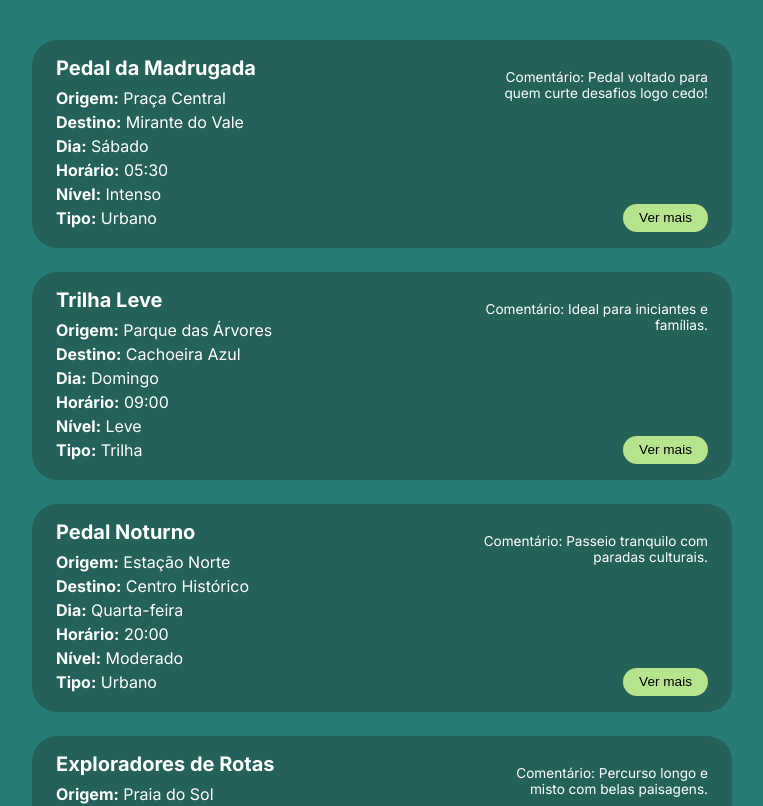
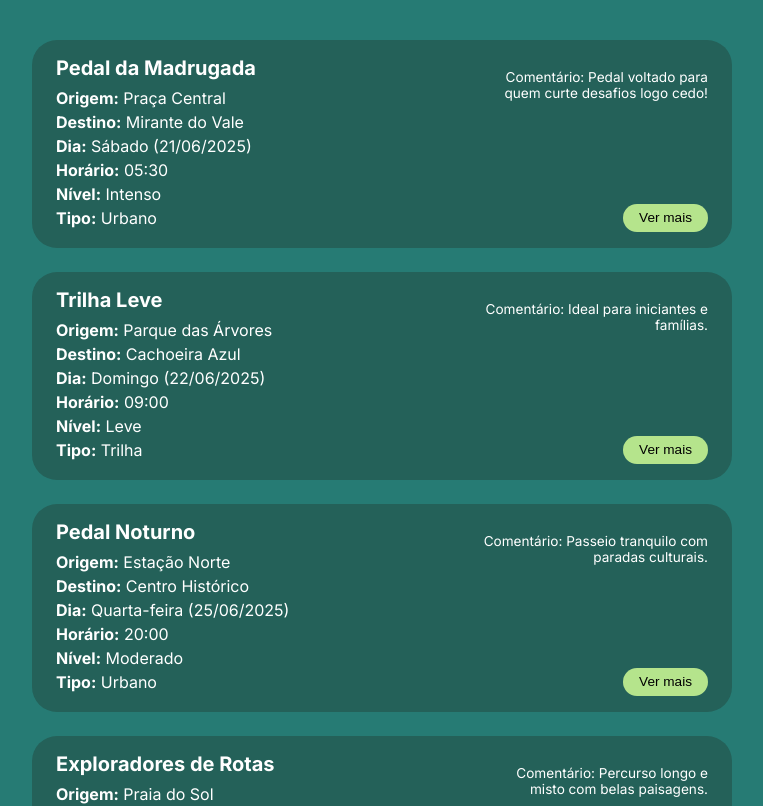
Before and after one commit to FIAP-SE/BikeSense, a React (Create React App) app: page /CriarGrupo in a window 1280 px wide. Shown: the part 500-1306 px from the top of the page, without its empty margins (258-1021 px from the left). Built offline with nearby package versions, Linux system fonts and the light colour scheme.

Commit message:
integração dos valores entre as páginas CriarGrupo, CriarNovoGrupo e GrupoDetalhes e alteração da imagem usada nas 3 páginas

```diff
--- a/src/pages/CriarGrupo/CriarGrupo.tsx
+++ b/src/pages/CriarGrupo/CriarGrupo.tsx
@@ -10,73 +10,63 @@ const CriarGrupo: React.FC = () => {
   const novoGrupo = location.state;
 
   const obterDiaSemana = (data: string) => {
-    const dias = [
-      "Domingo",
-      "Segunda-feira",
-      "Terça-feira",
-      "Quarta-feira",
-      "Quinta-feira",
-      "Sexta-feira",
-      "Sábado"
-    ];
+    const dias = ["Domingo", "Segunda-feira", "Terça-feira", "Quarta-feira", "Quinta-feira", "Sexta-feira", "Sábado"];
     const date = new Date(data);
-    return dias[date.getDay()] || "Data inválida";
+    return dias[date.getDay()];
+  };
+
+  const formatarData = (data: string) => {
+    const [ano, mes, dia] = data.split("-");
+    return `${dia}/${mes}/${ano}`;
   };
 
   const grupos = [
     {
-      nome: "Pedal da Madrugada",
+      nomeGrupo: "Pedal da Madrugada",
       origem: "Praça Central",
       destino: "Mirante do Vale",
-      dia: "Sábado",
+      data: "2025-06-21",
       horario: "05:30",
       nivel: "Intenso",
       tipo: "Urbano",
-      comentario: "Pedal voltado para quem curte desafios logo cedo!"
+      comentarios: "Pedal voltado para quem curte desafios logo cedo!"
     },
     {
-      nome: "Trilha Leve",
+      nomeGrupo: "Trilha Leve",
       origem: "Parque das Árvores",
       destino: "Cachoeira Azul",
-      dia: "Domingo",
+      data: "2025-06-22",
       horario: "09:00",
       nivel: "Leve",
       tipo: "Trilha",
-      comentario: "Ideal para iniciantes e famílias."
+      comentarios: "Ideal para iniciantes e famílias."
     },
     {
-      nome: "Pedal Noturno",
+      nomeGrupo: "Pedal Noturno",
       origem: "Estação Norte",
       destino: "Centro Histórico",
-      dia: "Quarta-feira",
+      data: "2025-06-25",
       horario: "20:00",
       nivel: "Moderado",
       tipo: "Urbano",
-      comentario: "Passeio tranquilo com paradas culturais."
+      comentarios: "Passeio tranquilo com paradas culturais."
     },
     {
-      nome: "Exploradores de Rotas",
+      nomeGrupo: "Exploradores de Rotas",
       origem: "Praia do Sol",
       destino: "Fazenda Rio Verde",
-      dia: "Sexta-feira",
+      data: "2025-06-28",
       horario: "07:00",
       nivel: "Avançado",
       tipo: "Misto",
-      comentario: "Percurso longo e misto com belas paisagens."
+      comentarios: "Percurso longo e misto com belas paisagens."
     }
   ];
 
   const listaGrupos = novoGrupo
     ? [
         {
-          nome: novoGrupo.nomeGrupo,
-          origem: novoGrupo.origem,
-          destino: novoGrupo.destino,
-          dia: obterDiaSemana(novoGrupo.data),
-          horario: novoGrupo.horario,
-          nivel: novoGrupo.nivel,
-          tipo: novoGrupo.tipo,
-          comentario: novoGrupo.comentarios || "Sem comentários adicionais."
+          ...novoGrupo
         },
         ...grupos
       ]
@@ -104,6 +94,7 @@ const CriarGrupo: React.FC = () => {
           crie seu próprio grupo.
         </h2>
 
+
         <Link to="/CriarNovoGrupo">
           <button className="botao-criar">CRIAR GRUPO</button>
         </Link>
@@ -113,16 +104,16 @@ const CriarGrupo: React.FC = () => {
         {listaGrupos.map((grupo, index) => (
           <div className="grupo-card" key={index}>
             <div className="grupo-info">
-              <strong>{grupo.nome}</strong>
+              <strong>{grupo.nomeGrupo}</strong>
               <p><strong>Origem:</strong> {grupo.origem}</p>
               <p><strong>Destino:</strong> {grupo.destino}</p>
-              <p><strong>Dia:</strong> {grupo.dia}</p>
+              <p><strong>Dia:</strong> {obterDiaSemana(grupo.data)} ({formatarData(grupo.data)})</p>
               <p><strong>Horário:</strong> {grupo.horario}</p>
               <p><strong>Nível:</strong> {grupo.nivel}</p>
               <p><strong>Tipo:</strong> {grupo.tipo}</p>
             </div>
             <div className="grupo-extra">
-              <p className="comentario">Comentário: {grupo.comentario}</p>
+              <p className="comentario">Comentário: {grupo.comentarios}</p>
               <button className="ver-mais" onClick={() => handleVerMais(grupo)}>Ver mais</button>
             </div>
           </div>
--- a/src/pages/GrupoDetalhes/GrupoDetalhes.tsx
+++ b/src/pages/GrupoDetalhes/GrupoDetalhes.tsx
@@ -2,7 +2,7 @@ import React from "react";
 import "./style.css";
 import { useLocation, useNavigate } from "react-router-dom";
 import ProjectHeader from "../../components/ProjectHeader";
-import bikeSenseLogo from "../../img/bike_sense.png";
+import bikeSenseLogo from "../../img/logo_bike_sense.png";
 import banner from "../../img/fundo_banner.png";
 
 const GrupoDetalhes: React.FC = () => {
@@ -15,15 +15,28 @@ const GrupoDetalhes: React.FC = () => {
     return null;
   }
 
+  const formatarDataCompleta = (dataISO: string) => {
+    const diasSemana = [
+      "Domingo", "Segunda-feira", "Terça-feira", "Quarta-feira",
+      "Quinta-feira", "Sexta-feira", "Sábado"
+    ];
+
+    const [ano, mes, dia] = dataISO.split("-");
+    const data = new Date(`${ano}-${mes}-${dia}`);
+    const diaSemana = diasSemana[data.getDay()];
+    const dataFormatada = `${dia}/${mes}/${ano}`;
+
+    return `${diaSemana} (${dataFormatada})`;
+  };
+
   return (
     <div className="grupo-detalhes-container">
       <ProjectHeader />
       <img src={bikeSenseLogo} alt="Bike Sense Logo" className="logo-detalhes" />
+
       <span className="voltar-link" onClick={() => navigate(-1)}>
-  &lt; voltar
-</span>
-
-
+        &lt; voltar
+      </span>
 
       <div className="grupo-card-detalhes">
         <div className="grupo-banner-wrapper">
@@ -33,7 +46,7 @@ const GrupoDetalhes: React.FC = () => {
         <div className="grupo-conteudo">
           <div className="grupo-info-detalhes">
             <strong>{grupo.nomeGrupo}</strong>
-            <p><strong className="grupo-info">Dia:</strong> {grupo.data}</p>
+            <p><strong className="grupo-info">Dia:</strong> {formatarDataCompleta(grupo.data)}</p>
             <p><strong className="grupo-info">Horário:</strong> {grupo.horario}</p>
             <p><strong className="grupo-info">Origem:</strong> {grupo.origem}</p>
             <p><strong className="grupo-info">Destino:</strong> {grupo.destino}</p>
@@ -54,9 +67,8 @@ const GrupoDetalhes: React.FC = () => {
         </div>
 
         <button className="botao-participar" onClick={() => navigate("/Participar")}>
-  PARTICIPAR
-</button>
-
+          PARTICIPAR
+        </button>
       </div>
     </div>
   );
--- a/src/pages/GrupoDetalhes/style.css
+++ b/src/pages/GrupoDetalhes/style.css
@@ -2,16 +2,16 @@
 
 .grupo-detalhes-container {
   background-color: #267b74;
-  min-height: 100vh;
   color: #000;
   font-family: 'Inter', sans-serif;
   padding: 2rem;
   text-align: center;
-  overflow: hidden;
+  height: 500px;
 }
 
 .logo-detalhes {
   width: 300px;
+  margin: 0 auto 1rem;
 }
 
 .voltar-link {
@@ -22,6 +22,11 @@
   font-size: 0.9rem;
   text-decoration: none;
 }
+
+.voltar-link:hover {
+  text-decoration: underline;
+}
+
 
 .grupo-card-detalhes {
   background-color: white;
```
Also changed, not shown: src/pages/CriarNovoGrupo/CriarNovoGrupo.tsx (+73 -15 lines).
